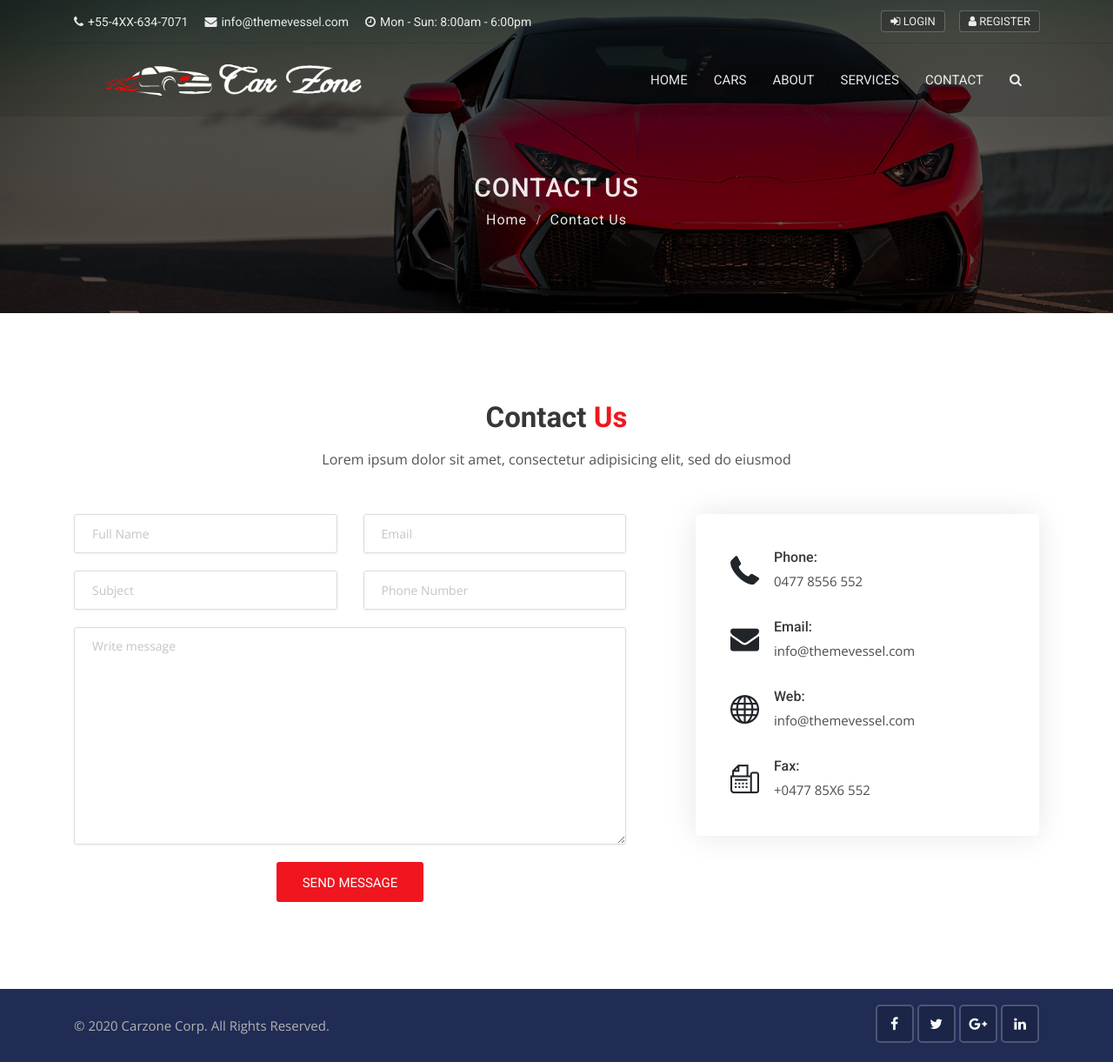
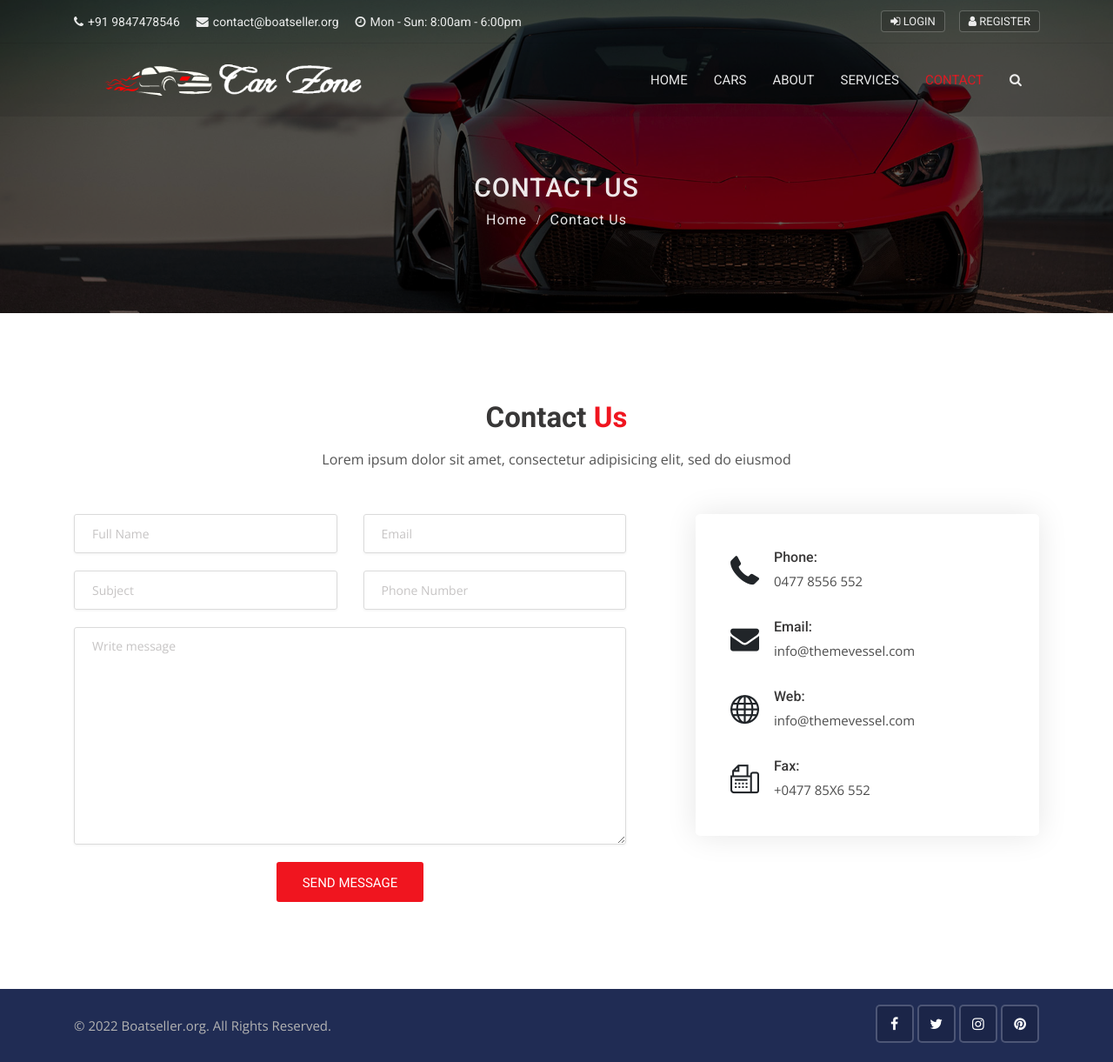
Before and after one commit to abhigeorge/boat-classified, a Django app: template templates/pages/contact.html in a window 1280 px wide. Shown: the whole page at 87% size. Run offline with Django 3.2, Linux system fonts and the light colour scheme; the template is opened without the code that fills it, so the values that code supplies are empty; some libraries are stand-ins or nearby versions.

Commit message:
Dynamic Navbar

```diff
--- a/templates/includes/footer.html
+++ b/templates/includes/footer.html
@@ -5,15 +5,15 @@
         <div class="container">
             <div class="row">
                 <div class="col-lg-8">
-                    <p class="copy">© 2020 <a href="#">Carzone Corp.</a> All Rights Reserved.</p>
+                    <p class="copy">© {% now 'Y' %} <a href="#">Boatseller.org.</a> All Rights Reserved.</p>
                 </div>
                 <div class="col-lg-4">
                     <div class="social-list-2">
                         <ul>
-                            <li><a href="#" class="facebook-bg"><i class="fa fa-facebook"></i></a></li>
-                            <li><a href="#" class="twitter-bg"><i class="fa fa-twitter"></i></a></li>
-                            <li><a href="#" class="google-bg"><i class="fa fa-google-plus"></i></a></li>
-                            <li><a href="#" class="linkedin-bg"><i class="fa fa-linkedin"></i></a></li>
+                            <li><a href="https://www.facebook.com/theboatsellercom" target="_blank" class="facebook-bg"><i class="fa fa-facebook"></i></a></li>
+                            <li><a href="https://twitter.com/the_BoatSeller" target="_blank" class="twitter-bg"><i class="fa fa-twitter"></i></a></li>
+                            <li><a href="https://www.instagram.com/the_boat_seller/" target="_blank" class="google-bg"><i class="fa fa-instagram"></i></a></li>
+                            <li><a href="https://www.pinterest.com/boatslist/" target="_blank" class="linkedin-bg"><i class="fa fa-pinterest"></i></a></li>
                         </ul>
                     </div>
                 </div>
--- a/templates/includes/navbar.html
+++ b/templates/includes/navbar.html
@@ -12,7 +12,13 @@
             <div class="navbar-collapse collapse w-100" id="navbar">
                 <ul class="navbar-nav ml-auto">
                     <li class="nav-item">
-                        <a class="nav-link dropdown-toggle" href="{% url 'home' %}">
+                        <a
+                        {% if '/' == request.path %}
+                        class="nav-link active"
+                        {% else %}
+                        class="nav-link"
+                        {% endif %}
+                         href="{% url 'home' %}">
                             Home
                         </a>
                     </li>
@@ -22,19 +28,37 @@
                         </a>
                     </li>
                     <li class="nav-item">
-                        <a class="nav-link" href="{%  url 'about' %}">
+                        <a
+                        {% if 'about' in request.path %}
+                        class="nav-link active"
+                        {% else %}
+                        class="nav-link"
+                        {% endif %}
+                        href="{%  url 'about' %}">
                             About
                         </a>
                     </li>
                     <li class="nav-item">
-                        <a class="nav-link" href="{% url 'services' %}">
+                        <a
+                        {% if 'services' in request.path %}
+                        class="nav-link active"
+                        {% else %}
+                        class="nav-link"
+                        {% endif %}
+                        href="{% url 'services' %}">
                             Services
                         </a>
                     </li>
 
 
                     <li class="nav-item dropdown">
-                        <a class="nav-link" href="{% url 'contact' %}">Contact</a>
+                        <a
+                        {% if 'contact' in request.path %}
+                        class="nav-link active"
+                        {% else %}
+                        class="nav-link"
+                        {% endif %}
+                         href="{% url 'contact' %}">Contact</a>
                     </li>
                     <li class="nav-item dropdown m-hide">
                         <a href="#full-page-search" class="nav-link h-icon">
--- a/templates/includes/topbar.html
+++ b/templates/includes/topbar.html
@@ -4,8 +4,8 @@
         <div class="row">
             <div class="col-lg-8 col-md-8 col-sm-7">
                 <div class="list-inline">
-                    <a href="tel:+55-4XX-634-7071"><i class="fa fa-phone"></i>+55-4XX-634-7071</a>
-                    <a href="tel:info@themevessel.com"><i class="fa fa-envelope"></i>info@themevessel.com</a>
+                    <a href="tel:+55-4XX-634-7071"><i class="fa fa-phone"></i>+91 9847478546</a>
+                    <a href="tel:info@themevessel.com"><i class="fa fa-envelope"></i>contact@boatseller.org</a>
                     <a href="tel:info@themevessel.com"><i class="fa fa-clock-o"></i>Mon - Sun: 8:00am - 6:00pm</a>
                 </div>
             </div>
```
Also changed, not shown: templates/pages/home.html (+4 -4 lines).
